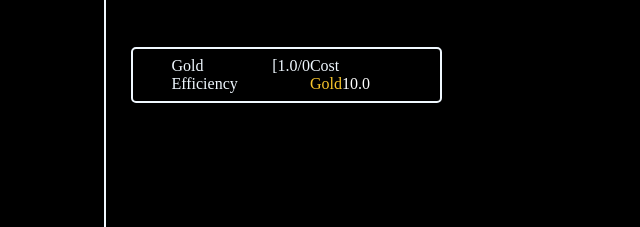
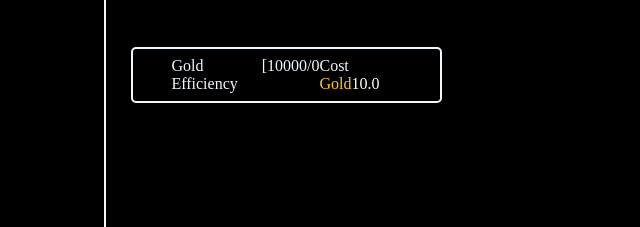
Before and after one commit to zederbear/Incremental-Sands, a plain HTML site: page index.html in a window 1280 px wide. Shown: the part 189-416 px from the top of the page, 31-671 px from the left. Drawn offline with Linux system fonts and the light colour scheme.

Commit message:
hopefully this works :pray:

```diff
--- a/index.html
+++ b/index.html
@@ -44,7 +44,7 @@
                 <div id="efficiency-cost"><p>Cost <span id="sand-word">Sand</span><span class="currency-stat">{{ format(efficiency.cost) }}</span></p></div>
             </div>
             <div id="gold-efficiency-upg" class="upg" v-for="(goldEfficiency, idx) in player.goldEfficiency" @click="buyGoldFinder(idx)">
-                <span>Gold Efficiency</span><span>[{{ format(goldEfficiency.amount) }}/{{ goldEfficiency.bought }}</span>
+                <span>Gold Efficiency</span><span>[{{ (Math.round((format(goldEfficiency.amount))*100))*100 }}/{{ goldEfficiency.bought }}</span>
                 <div id="gold-efficiency-cost">Cost <span id="gold-word">Gold</span><span class="currency-stat">{{ format(goldEfficiency.cost) }}</span></div>
             </div>
         </div>
```
